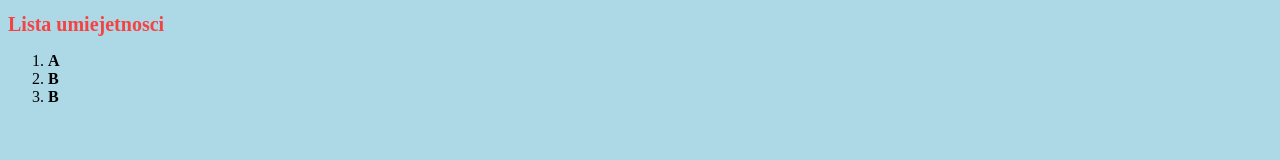
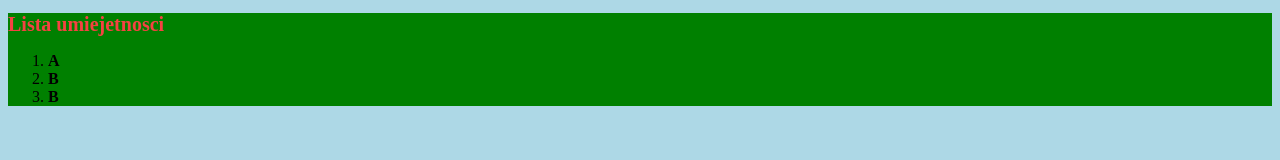
Before and after one commit to WojciechKaszowski/WojciechKaszowski.github.io, a plain HTML site: page index.html in a window 1280 px wide. Drawn offline with Linux system fonts and the light colour scheme.

Commit message:
change colors

```diff
--- a/index.html
+++ b/index.html
@@ -10,7 +10,7 @@
   </head>
 
   <body>
-    <div>
+    <div id = list>
       <h1> Lista umiejetnosci </h1>
       <ol>
         <li>
--- a/style.css
+++ b/style.css
@@ -6,3 +6,7 @@ h1 {
   color: #f54242;
   font-size: 20px;
 }
+
+#list {
+  background-color: green
+}
```
